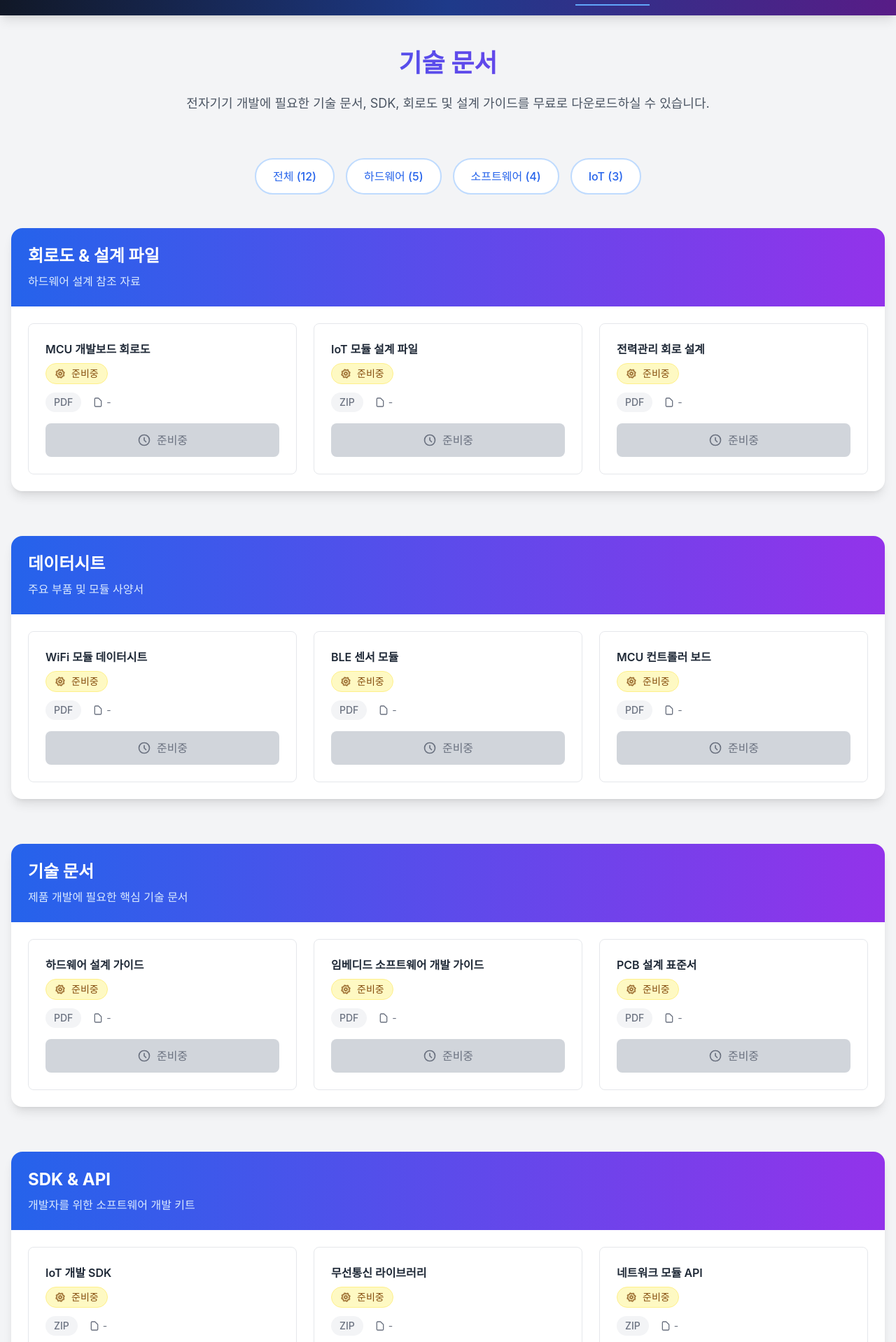
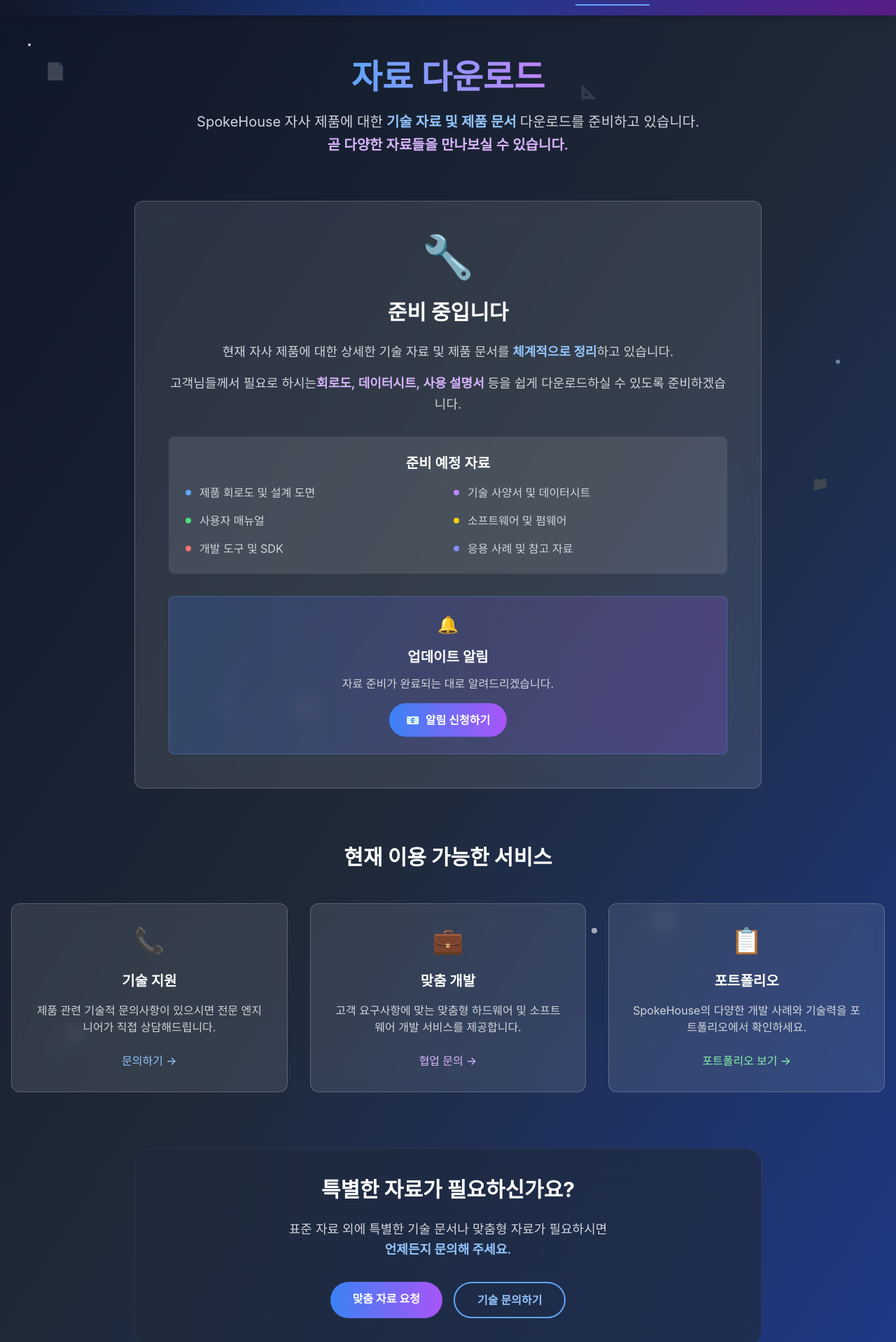
Before and after one commit to Maengho-Lee/spokehouse-homepage, a Next.js app: page /download in a window 1280 px wide. Shown: the part 42-1960 px from the top of the page at 70% size. Built offline with nearby package versions, Linux system fonts and the light colour scheme.

Commit message:
다운로드 페이지 개선: 자사 제품 자료 준비 중 안내로 변경

```diff
--- a/app/download/page.js
+++ b/app/download/page.js
@@ -1,203 +1,194 @@
 import Link from 'next/link'
 
 export const metadata = {
-  title: '기술 문서 - SpokeHouse',
-  description: 'SpokeHouse의 기술 문서, 개발 가이드, SDK 및 하드웨어 설계 자료를 다운로드하세요.',
+  title: '자료 다운로드 - SpokeHouse',
+  description: 'SpokeHouse 자사 제품 관련 기술 자료를 다운로드하실 수 있습니다.',
 }
 
 export default function Download() {
-  const downloadItems = [
-    {
-      category: '회로도 & 설계 파일',
-      description: '하드웨어 설계 참조 자료',
-      items: [
-        { title: 'MCU 개발보드 회로도', size: '-', format: 'PDF', description: '준비중', status: 'preparing' },
-        { title: 'IoT 모듈 설계 파일', size: '-', format: 'ZIP', description: '준비중', status: 'preparing' },
-        { title: '전력관리 회로 설계', size: '-', format: 'PDF', description: '준비중', status: 'preparing' }
-      ]
-    },
-    {
-      category: '데이터시트',
-      description: '주요 부품 및 모듈 사양서',
-      items: [
-        { title: 'WiFi 모듈 데이터시트', size: '-', format: 'PDF', description: '준비중', status: 'preparing' },
-        { title: 'BLE 센서 모듈', size: '-', format: 'PDF', description: '준비중', status: 'preparing' },
-        { title: 'MCU 컨트롤러 보드', size: '-', format: 'PDF', description: '준비중', status: 'preparing' }
-      ]
-    },
-    {
-      category: '기술 문서',
-      description: '제품 개발에 필요한 핵심 기술 문서',
-      items: [
-        { title: '하드웨어 설계 가이드', size: '-', format: 'PDF', description: '준비중', status: 'preparing' },
-        { title: '임베디드 소프트웨어 개발 가이드', size: '-', format: 'PDF', description: '준비중', status: 'preparing' },
-        { title: 'PCB 설계 표준서', size: '-', format: 'PDF', description: '준비중', status: 'preparing' }
-      ]
-    },
-    {
-      category: 'SDK & API',
-      description: '개발자를 위한 소프트웨어 개발 키트',
-      items: [
-        { title: 'IoT 개발 SDK', size: '-', format: 'ZIP', description: '준비중', status: 'preparing' },
-        { title: '무선통신 라이브러리', size: '-', format: 'ZIP', description: '준비중', status: 'preparing' },
-        { title: '네트워크 모듈 API', size: '-', format: 'ZIP', description: '준비중', status: 'preparing' }
-      ]
-    }
-  ]
+  return (
+    <div className="min-h-screen bg-gradient-to-br from-slate-900 via-gray-800 to-blue-900 relative overflow-hidden">
+      {/* 배경 효과 */}
+      <div className="absolute inset-0">
+        {/* 별들 */}
+        <div className="absolute top-10 left-10 w-1 h-1 bg-white rounded-full animate-pulse opacity-80"></div>
+        <div className="absolute top-1/4 right-20 w-1.5 h-1.5 bg-blue-200 rounded-full animate-pulse opacity-60" style={{animationDelay: '1s'}}></div>
+        <div className="absolute top-1/2 left-1/4 w-1 h-1 bg-purple-200 rounded-full animate-pulse opacity-70" style={{animationDelay: '2s'}}></div>
+        <div className="absolute bottom-1/3 right-1/3 w-2 h-2 bg-white rounded-full animate-pulse opacity-90" style={{animationDelay: '0.5s'}}></div>
+        <div className="absolute top-1/3 left-1/2 w-1 h-1 bg-blue-300 rounded-full animate-pulse opacity-60" style={{animationDelay: '1.5s'}}></div>
+        <div className="absolute bottom-1/4 left-20 w-1.5 h-1.5 bg-purple-300 rounded-full animate-pulse opacity-80" style={{animationDelay: '3s'}}></div>
 
-  const categories = [
-    { name: '전체', count: 12 },
-    { name: '하드웨어', count: 5 },
-    { name: '소프트웨어', count: 4 },
-    { name: 'IoT', count: 3 }
-  ]
+        {/* 떠다니는 문서 아이콘들 */}
+        <div className="absolute top-16 left-16 text-2xl animate-float opacity-20" style={{animationDelay: '0s', animationDuration: '6s'}}>
+          📄
+        </div>
+        <div className="absolute top-1/3 right-24 text-xl animate-float opacity-15" style={{animationDelay: '1.5s', animationDuration: '5s'}}>
+          📁
+        </div>
+        <div className="absolute top-1/2 left-1/3 text-lg animate-float opacity-20" style={{animationDelay: '3s', animationDuration: '7s'}}>
+          📋
+        </div>
+        <div className="absolute bottom-1/3 right-1/4 text-xl animate-float opacity-15" style={{animationDelay: '4.5s', animationDuration: '6s'}}>
+          📊
+        </div>
+        <div className="absolute bottom-1/4 left-24 text-lg animate-float opacity-20" style={{animationDelay: '2s', animationDuration: '5.5s'}}>
+          💾
+        </div>
+        <div className="absolute top-24 right-1/3 text-xl animate-float opacity-15" style={{animationDelay: '5s', animationDuration: '6.5s'}}>
+          📐
+        </div>
+      </div>
 
-  return (
-    <div className="py-12 min-h-screen">
+      <div className="relative z-10 py-16">
         <div className="container mx-auto px-4">
-        {/* 헤더 섹션 */}
+          {/* 헤더 */}
           <div className="text-center mb-16">
-          <h1 className="text-4xl font-bold mb-6 bg-gradient-to-r from-blue-600 to-purple-600 bg-clip-text text-transparent">
-            기술 문서
+            <h1 className="text-5xl font-bold mb-6">
+              <span className="bg-gradient-to-r from-blue-400 to-purple-400 bg-clip-text text-transparent">
+                자료 다운로드
+              </span>
             </h1>
-          <p className="text-lg text-gray-600 max-w-3xl mx-auto">
-            전자기기 개발에 필요한 기술 문서, SDK, 회로도 및 설계 가이드를 무료로 다운로드하실 수 있습니다.
+            <p className="text-xl text-gray-300 max-w-4xl mx-auto leading-relaxed">
+              SpokeHouse 자사 제품에 대한
+              <span className="text-blue-300 font-semibold"> 기술 자료 및 제품 문서 </span>
+              다운로드를 준비하고 있습니다.
+              <br />
+              <span className="text-purple-300 font-semibold">곧 다양한 자료들을 만나보실 수 있습니다.</span>
             </p>
           </div>
 
-        {/* 카테고리 필터 */}
-        <div className="flex flex-wrap justify-center gap-4 mb-12">
-          {categories.map((category, index) => (
-            <button
-              key={index}
-              className="px-6 py-3 bg-white border-2 border-blue-200 text-blue-600 rounded-full font-medium hover:bg-blue-600 hover:text-white transition-all duration-200 transform hover:scale-105"
-            >
-              {category.name} ({category.count})
-            </button>
-          ))}
+          {/* 메인 콘텐츠 */}
+          <div className="max-w-4xl mx-auto">
+            <div className="bg-white/10 backdrop-blur-md rounded-xl p-12 border border-white/20 text-center">
+              <div className="text-6xl mb-8">🔧</div>
+              <h2 className="text-3xl font-bold text-white mb-6">준비 중입니다</h2>
+              <div className="text-lg text-gray-300 mb-8 leading-relaxed">
+                <p className="mb-4">
+                  현재 자사 제품에 대한 상세한 기술 자료 및 제품 문서를
+                  <span className="text-blue-300 font-semibold"> 체계적으로 정리</span>하고 있습니다.
+                </p>
+                <p className="mb-4">
+                  고객님들께서 필요로 하시는
+                  <span className="text-purple-300 font-semibold">회로도, 데이터시트, 사용 설명서</span> 등을
+                  쉽게 다운로드하실 수 있도록 준비하겠습니다.
+                </p>
               </div>
 
-        {/* 다운로드 섹션 */}
-        <div className="space-y-16">
-          {downloadItems.map((category, index) => (
-            <div key={index} className="bg-white rounded-2xl shadow-lg overflow-hidden">
-              <div className="bg-gradient-to-r from-blue-600 to-purple-600 p-6 text-white">
-                <h2 className="text-2xl font-bold mb-2">{category.category}</h2>
-                <p className="text-blue-100">{category.description}</p>
+              {/* 준비 예정 자료 */}
+              <div className="bg-white/10 rounded-lg p-6 mb-8">
+                <h3 className="text-xl font-semibold text-white mb-4">준비 예정 자료</h3>
+                <div className="grid md:grid-cols-2 gap-4 text-left">
+                  <div className="flex items-center space-x-3">
+                    <div className="w-2 h-2 bg-blue-400 rounded-full"></div>
+                    <span className="text-gray-300">제품 회로도 및 설계 도면</span>
                   </div>
-
-              <div className="p-6">
-                <div className="grid md:grid-cols-2 lg:grid-cols-3 gap-6">
-                  {category.items.map((item, itemIndex) => (
-                    <div key={itemIndex} className="border border-gray-200 rounded-lg p-6 hover:shadow-lg hover:border-blue-300 transition-all duration-200 group">
-                      <div className="flex items-start justify-between mb-4">
-                        <div className="flex-1">
-                          <h3 className="font-semibold text-gray-800 mb-2 group-hover:text-blue-600 transition-colors">
-                            {item.title}
-                          </h3>
-                          <div className="mb-3">
-                            {item.status === 'preparing' ? (
-                              <div className="inline-flex items-center px-3 py-1 rounded-full text-sm bg-yellow-100 text-yellow-800 border border-yellow-200">
-                                <svg className="w-4 h-4 mr-2 animate-spin" fill="none" stroke="currentColor" viewBox="0 0 24 24">
-                                  <path strokeLinecap="round" strokeLinejoin="round" strokeWidth={2} d="M10.325 4.317c.426-1.756 2.924-1.756 3.35 0a1.724 1.724 0 002.573 1.066c1.543-.94 3.31.826 2.37 2.37a1.724 1.724 0 001.065 2.572c1.756.426 1.756 2.924 0 3.35a1.724 1.724 0 00-1.066 2.573c.94 1.543-.826 3.31-2.37 2.37a1.724 1.724 0 00-2.572 1.065c-.426 1.756-2.924 1.756-3.35 0a1.724 1.724 0 00-2.573-1.066c-1.543.94-3.31-.826-2.37-2.37a1.724 1.724 0 00-1.065-2.572c-1.756-.426-1.756-2.924 0-3.35a1.724 1.724 0 001.066-2.573c-.94-1.543.826-3.31 2.37-2.37.996.608 2.296.07 2.572-1.065z" />
-                                  <path strokeLinecap="round" strokeLinejoin="round" strokeWidth={2} d="M15 12a3 3 0 11-6 0 3 3 0 016 0z" />
-                                </svg>
-                                {item.description}
+                  <div className="flex items-center space-x-3">
+                    <div className="w-2 h-2 bg-purple-400 rounded-full"></div>
+                    <span className="text-gray-300">기술 사양서 및 데이터시트</span>
                   </div>
-                            ) : (
-                              <p className="text-sm text-gray-600">{item.description}</p>
-                            )}
+                  <div className="flex items-center space-x-3">
+                    <div className="w-2 h-2 bg-green-400 rounded-full"></div>
+                    <span className="text-gray-300">사용자 매뉴얼</span>
                   </div>
-                          <div className="flex items-center space-x-4 text-sm text-gray-500">
-                            <span className="bg-gray-100 px-3 py-1 rounded-full font-medium">
-                              {item.format}
-                            </span>
-                            <span className="flex items-center">
-                              <svg className="w-4 h-4 mr-1" fill="none" stroke="currentColor" viewBox="0 0 24 24">
-                                <path strokeLinecap="round" strokeLinejoin="round" strokeWidth={2} d="M7 21h10a2 2 0 002-2V9.414a1 1 0 00-.293-.707l-5.414-5.414A1 1 0 0012.586 3H7a2 2 0 00-2 2v14a2 2 0 002 2z" />
-                              </svg>
-                              {item.size}
-                            </span>
+                  <div className="flex items-center space-x-3">
+                    <div className="w-2 h-2 bg-yellow-400 rounded-full"></div>
+                    <span className="text-gray-300">소프트웨어 및 펌웨어</span>
+                  </div>
+                  <div className="flex items-center space-x-3">
+                    <div className="w-2 h-2 bg-red-400 rounded-full"></div>
+                    <span className="text-gray-300">개발 도구 및 SDK</span>
+                  </div>
+                  <div className="flex items-center space-x-3">
+                    <div className="w-2 h-2 bg-indigo-400 rounded-full"></div>
+                    <span className="text-gray-300">응용 사례 및 참고 자료</span>
                   </div>
                 </div>
               </div>
 
-                      <button
-                        disabled={item.status === 'preparing'}
-                        className={`w-full py-3 px-4 rounded-lg font-medium transition-all duration-200 flex items-center justify-center space-x-2 ${
-                          item.status === 'preparing'
-                            ? 'bg-gray-300 text-gray-500 cursor-not-allowed'
-                            : 'bg-blue-600 hover:bg-blue-700 text-white transform hover:scale-105 group'
-                        }`}
+              {/* 알림 신청 */}
+              <div className="bg-gradient-to-r from-blue-500/20 to-purple-500/20 rounded-lg p-6 border border-blue-400/30">
+                <div className="text-2xl mb-4">🔔</div>
+                <h3 className="text-xl font-semibold text-white mb-3">업데이트 알림</h3>
+                <p className="text-gray-300 mb-4">
+                  자료 준비가 완료되는 대로 알려드리겠습니다.
+                </p>
+                <Link
+                  href="/contact"
+                  className="inline-flex items-center space-x-2 bg-gradient-to-r from-blue-500 to-purple-500 hover:from-blue-600 hover:to-purple-600 text-white px-6 py-3 rounded-full font-semibold transition-all duration-200 transform hover:scale-105"
                 >
-                        {item.status === 'preparing' ? (
-                          <>
-                            <svg className="w-5 h-5" fill="none" stroke="currentColor" viewBox="0 0 24 24">
-                              <path strokeLinecap="round" strokeLinejoin="round" strokeWidth={2} d="M12 8v4l3 3m6-3a9 9 0 11-18 0 9 9 0 0118 0z" />
-                            </svg>
-                            <span>준비중</span>
-                          </>
-                        ) : (
-                          <>
-                            <svg className="w-5 h-5 group-hover:animate-bounce" fill="none" stroke="currentColor" viewBox="0 0 24 24">
-                              <path strokeLinecap="round" strokeLinejoin="round" strokeWidth={2} d="M12 10v6m0 0l-3-3m3 3l3-3m2 8H7a2 2 0 01-2-2V5a2 2 0 012-2h5.586a1 1 0 01.707.293l5.414 5.414a1 1 0 01.293.707V19a2 2 0 01-2 2z" />
-                            </svg>
-                            <span>다운로드</span>
-                          </>
-                        )}
-                      </button>
-                    </div>
-                  ))}
+                  <span>📧</span>
+                  <span>알림 신청하기</span>
+                </Link>
               </div>
             </div>
           </div>
-          ))}
+
+          {/* 추가 정보 섹션 */}
+          <div className="mt-20">
+            <h2 className="text-3xl font-bold text-center mb-12 text-white">현재 이용 가능한 서비스</h2>
+            <div className="grid md:grid-cols-3 gap-8">
+              <div className="bg-white/10 backdrop-blur-md rounded-xl p-8 border border-white/20 hover:bg-white/15 transition-all duration-300 text-center">
+                <div className="text-4xl mb-6">📞</div>
+                <h3 className="text-xl font-bold text-white mb-4">기술 지원</h3>
+                <p className="text-gray-300 mb-6">
+                  제품 관련 기술적 문의사항이 있으시면 전문 엔지니어가 직접 상담해드립니다.
+                </p>
+                <Link
+                  href="/contact"
+                  className="text-blue-300 hover:text-blue-400 font-medium transition-colors"
+                >
+                  문의하기 →
+                </Link>
               </div>
 
-        {/* 개발 지원 섹션 */}
-        <div className="bg-gradient-to-r from-gray-50 to-blue-50 rounded-2xl p-8 mt-16">
-          <div className="text-center mb-8">
-            <h2 className="text-3xl font-bold mb-4">개발 지원 서비스</h2>
-            <p className="text-lg text-gray-600">기술 자료 외에도 다양한 개발 지원 서비스를 제공합니다</p>
+              <div className="bg-white/10 backdrop-blur-md rounded-xl p-8 border border-white/20 hover:bg-white/15 transition-all duration-300 text-center">
+                <div className="text-4xl mb-6">💼</div>
+                <h3 className="text-xl font-bold text-white mb-4">맞춤 개발</h3>
+                <p className="text-gray-300 mb-6">
+                  고객 요구사항에 맞는 맞춤형 하드웨어 및 소프트웨어 개발 서비스를 제공합니다.
+                </p>
+                <Link
+                  href="/contact/partnership"
+                  className="text-purple-300 hover:text-purple-400 font-medium transition-colors"
+                >
+                  협업 문의 →
+                </Link>
               </div>
 
-          <div className="grid md:grid-cols-3 gap-8">
-            <div className="text-center p-6 bg-white rounded-xl hover:shadow-lg transition-shadow duration-300">
-              <div className="text-4xl mb-4">📞</div>
-              <h3 className="font-semibold text-gray-800 mb-2">기술 지원</h3>
-              <p className="text-sm text-gray-600 mb-4">전문 엔지니어의 1:1 기술 상담</p>
-              <button className="text-blue-600 hover:text-blue-800 font-medium">문의하기 →</button>
-            </div>
-
-            <div className="text-center p-6 bg-white rounded-xl hover:shadow-lg transition-shadow duration-300">
-              <div className="text-4xl mb-4">🎓</div>
-              <h3 className="font-semibold text-gray-800 mb-2">기술 교육</h3>
-              <p className="text-sm text-gray-600 mb-4">개발자 대상 기술 교육 프로그램</p>
-              <button className="text-blue-600 hover:text-blue-800 font-medium">신청하기 →</button>
-            </div>
-
-            <div className="text-center p-6 bg-white rounded-xl hover:shadow-lg transition-shadow duration-300">
-              <div className="text-4xl mb-4">🤝</div>
-              <h3 className="font-semibold text-gray-800 mb-2">개발 파트너십</h3>
-              <p className="text-sm text-gray-600 mb-4">공동 개발 및 기술 제휴</p>
-              <button className="text-blue-600 hover:text-blue-800 font-medium">제안하기 →</button>
+              <div className="bg-white/10 backdrop-blur-md rounded-xl p-8 border border-white/20 hover:bg-white/15 transition-all duration-300 text-center">
+                <div className="text-4xl mb-6">📋</div>
+                <h3 className="text-xl font-bold text-white mb-4">포트폴리오</h3>
+                <p className="text-gray-300 mb-6">
+                  SpokeHouse의 다양한 개발 사례와 기술력을 포트폴리오에서 확인하세요.
+                </p>
+                <Link
+                  href="/portfolio"
+                  className="text-green-300 hover:text-green-400 font-medium transition-colors"
+                >
+                  포트폴리오 보기 →
+                </Link>
               </div>
             </div>
           </div>
 
           {/* 문의 섹션 */}
-        <div className="bg-gradient-to-r from-blue-600 to-purple-600 rounded-2xl p-8 text-center text-white mt-16">
-          <h2 className="text-3xl font-bold mb-4">필요한 자료를 찾지 못하셨나요?</h2>
-          <p className="text-lg mb-8 text-blue-100 max-w-2xl mx-auto">
-            맞춤형 기술 문서나 특별한 개발 자료가 필요하시면 언제든지 문의해 주세요.
+          <div className="text-center mt-20">
+            <div className="bg-gradient-to-br from-slate-800/60 to-gray-800/60 backdrop-blur-xl rounded-3xl p-10 border border-gray-600/30 max-w-4xl mx-auto">
+              <h3 className="text-3xl font-bold text-white mb-6">특별한 자료가 필요하신가요?</h3>
+              <p className="text-gray-300 text-lg mb-8 leading-relaxed">
+                표준 자료 외에 특별한 기술 문서나 맞춤형 자료가 필요하시면
+                <br />
+                <span className="text-blue-300 font-semibold">언제든지 문의해 주세요.</span>
               </p>
               <div className="flex flex-col sm:flex-row gap-4 justify-center">
-            <Link href="/contact" className="bg-white text-blue-600 px-8 py-3 rounded-full font-semibold hover:bg-gray-100 transition-colors duration-200 inline-block text-center">
+                <Link href="/contact" className="bg-gradient-to-r from-blue-500 to-purple-500 hover:from-blue-600 hover:to-purple-600 text-white px-8 py-3 rounded-full font-semibold transition-all duration-200 transform hover:scale-105 inline-block">
                   맞춤 자료 요청
                 </Link>
-            <Link href="/contact" className="border-2 border-white text-white hover:bg-white hover:text-blue-600 px-8 py-3 rounded-full font-semibold transition-colors duration-200 inline-block text-center">
-              기술 지원 문의
+                <Link href="/contact" className="border-2 border-blue-400 text-blue-300 hover:bg-blue-400 hover:text-white px-8 py-3 rounded-full font-semibold transition-all duration-200 transform hover:scale-105 inline-block">
+                  기술 문의하기
                 </Link>
+              </div>
+            </div>
           </div>
         </div>
       </div>
```
Lines whose indentation alone changed are shown as unchanged.
